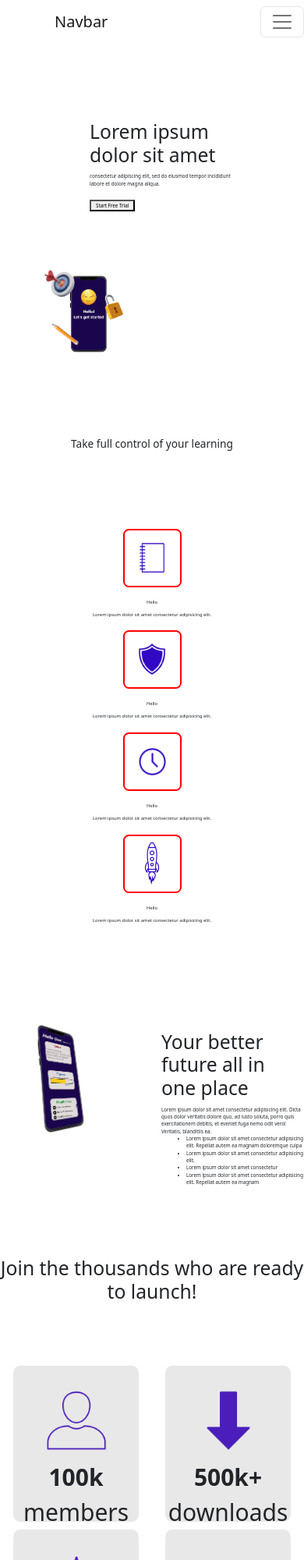
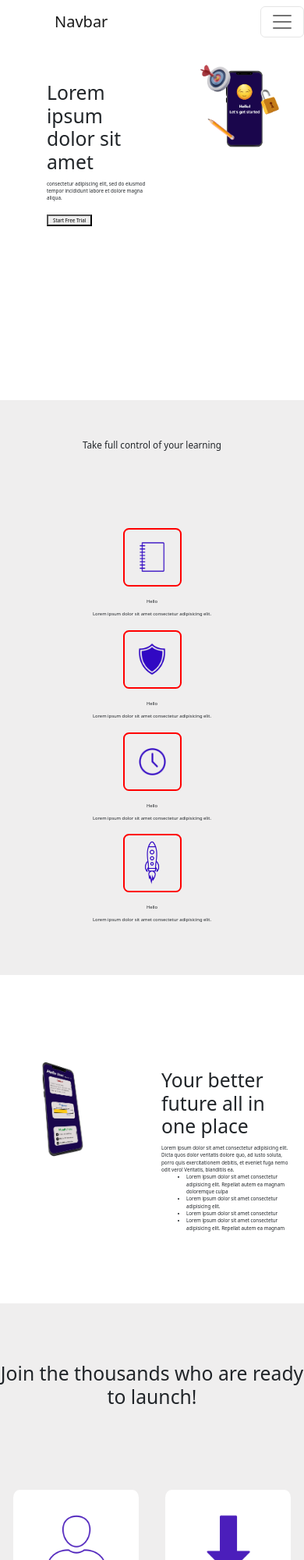
Before and after one commit to natemartinez/first_landing_page---LaunchPad, a plain HTML site: page index.html in a window 390 px wide. Shown: the top 2000 px of the page at 78% size. Drawn offline with nearby package versions, Linux system fonts and the light colour scheme; files whose address does not match are found by name.

Commit message:
new update

```diff
--- a/index.html
+++ b/index.html
@@ -10,6 +10,9 @@
 </head>
 
 <body>
+
+
+
     <nav class="navbar navbar-expand-lg navbar-light">
 
 
@@ -46,7 +49,7 @@
 
     </nav>
 
-    <section class="banner">
+    <section id="banner">
       <div class="container-fluid">
         <div id="homepage-wrapper">
           <div class="row">
@@ -66,10 +69,12 @@
         </div>
 
       </div>
+
     </section>
 
-       <!--The div below will be a 3 block design explaining benefits of app-->
 
+
+    <section id="perk-section">
     <h2 class="text-center" id="perk-header-text">Take full control of your learning</h2>
 
 
@@ -97,7 +102,9 @@
             </div>
         </div>
      </div>
+    </section>
 
+    <section id="feature-section">
       <div class="container" id="feature-container">
       <div class="row">
          <div class="col-md-6" style="width:50%">
@@ -119,21 +126,26 @@
       </div>
 
     </div>
+    </section>
+
+    <section id="review-section">
 
       <h2 class="text-center">Join the thousands who are ready to launch!</h2>
 
+
       <div class="container" id="review-container">
+
         <div class="row">
           <div class="col-lg-6 d-flex justify-content-center" style="width:50%">
               <div class="review-block text-center" id="member-block">
                 <img src="images/profile.png" alt="member icon" class="review-logo">
-                <p><strong>100k</strong> members</p>
+                <p class="review-text"><strong>100k</strong> members</p>
               </div>
           </div>
           <div class="col-lg-6 d-flex justify-content-center" style="width:50%">
               <div class="review-block text-center" id="dwnload-block">
                 <img src="images/arrow.png" alt="blue arrow pointing down" class="review-logo">
-                <p><strong>500k+</strong> downloads</p>
+                <p class="review-text"><strong>500k+</strong> downloads</p>
               </div>
           </div>
        </div>
@@ -142,17 +154,19 @@
           <div class="col-lg-6 d-flex justify-content-center" style="width:50%">
               <div class="review-block text-center" id="star-block">
                 <img src="images/star.png" alt="star" class="review-logo">
-                <p><strong>4.5</strong> Stars</p>
+                <p class="review-text"><strong>4.5</strong> Stars</p>
               </div>
           </div>
           <div class="col-lg-6 d-flex justify-content-center" style="width:50%">
               <div class="review-block text-center" id="trending-block">
                 <img src="images/trend.png" alt="trend chart" class="review-logo">
-                <p><strong>#4</strong> on trending</p>
+                <p class="review-text"><strong>#4</strong> on trending</p>
                </div>
             </div>
          </div>
       </div>
+   </section>
+
 
 
 
--- a/styles/main.css
+++ b/styles/main.css
@@ -1,11 +1,6 @@
-
-
 .col{
     padding-left: 100px;
-    margin-right: 50px;
 }
-
-
 
 #navbarNav{
     margin-right: 150px;
@@ -19,6 +14,7 @@
 .nav-item{
     font-size:18px;
 }
+
 
 #homepage-wrapper{
     margin: 80px 50px 0px 150px;
@@ -36,7 +32,6 @@
 }
 
 
-
 #padlock{
     width: 200px;
     height: 150px;
@@ -44,13 +39,22 @@
 }
 
 
+
+#perk-section{
+    background-color: rgb(239, 238, 238);
+}
+
 #perk-header-text{
-    margin:125px 0px 0px 0px;
+    margin:175px 0px 0px 0px;
     font-size:3vw;
+    padding-top: 50px;
+
 }
 
 #perk-container{
     margin-top: 100px;
+    padding-bottom:50px
+
 }
 
 .perk-blocks{
@@ -94,9 +98,14 @@
     height: 70px;
 }
 
+
+#feature-section{
+    padding-bottom: 1px;
+}
+
 #feature-container{
-    padding: 0px;
-    margin-top: 100px;
+    padding-top: 25px;
+    margin-top: 75px;
     margin-bottom: 75px;
 }
 #phoneWithApp{
@@ -109,10 +118,16 @@
     width: 50%;
 }
 
+#review-section{
+    padding-top: 75px;
+    background-color: rgb(239, 238, 238);
+    padding-bottom: 5px;
+}
+
 .review-block{
     width: 350px;
     height: 200px;
-    background-color: rgb(232, 232, 232);
+    background-color: rgb(255, 255, 255);
     border-radius: 5%;
     margin: 5px;
     padding-top: 20px;
@@ -120,7 +135,7 @@
 }
 
 #review-container{
-    margin-top:75px;
+    margin-top:100px;
     margin-bottom: 150px;
 }
 
@@ -134,25 +149,17 @@
     background-color: rgb(78, 75, 75);
 }
 .logo{
-    width: 25px;
+    width: 45px;
 }
 
-@media only screen and (max-width:768px) {
+@media only screen and (max-width:767px) {
+
     #homepage-wrapper{
         margin: 0px;
-        padding: 50px 30px 0px 55px;
     }
 
-
-
-
-    #perk-header-text{
-        margin:100px 0px 0px 0px;
-        font-size: 3.5vw;
-    }
-
-    #phoneWithApp{
-        width: 40vw
-    }
+   .review-text{
+    font-size: 15px;
+   }
 
 }
```
Lines whose indentation alone changed are shown as unchanged.
